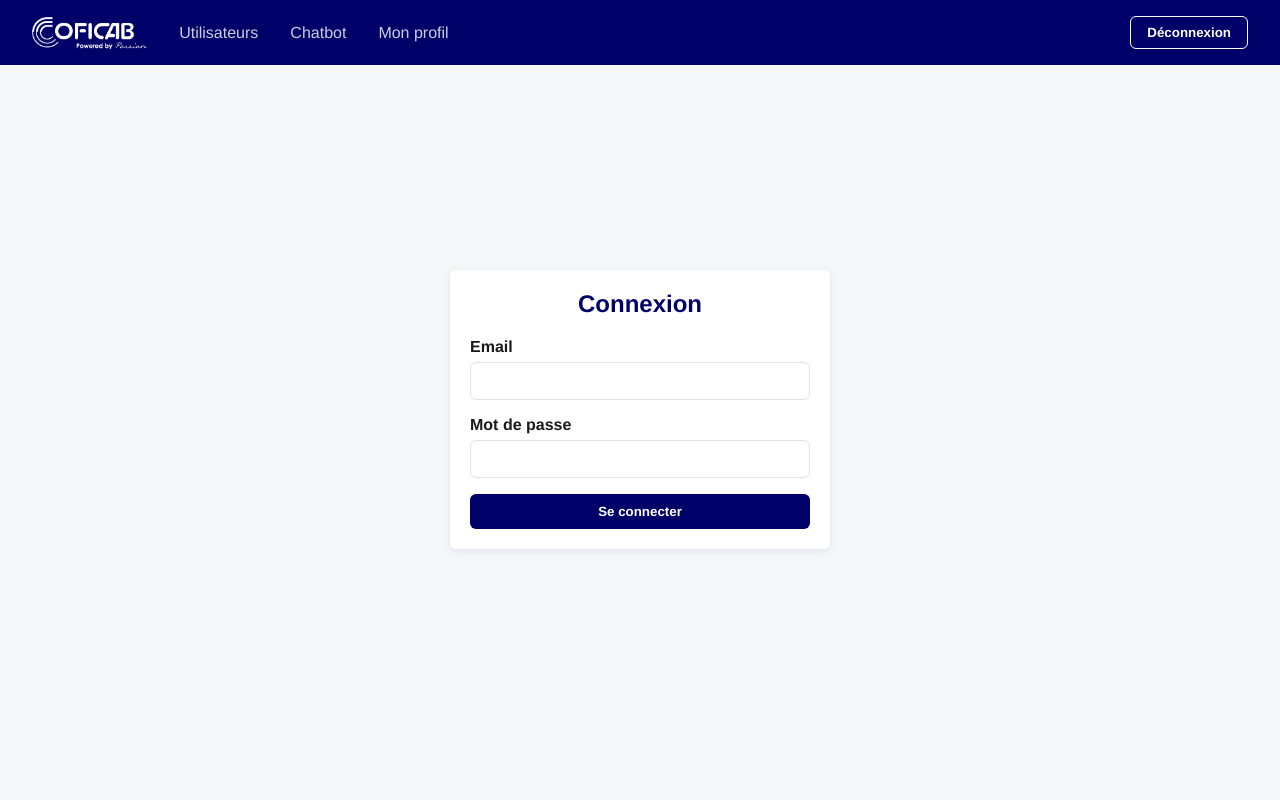
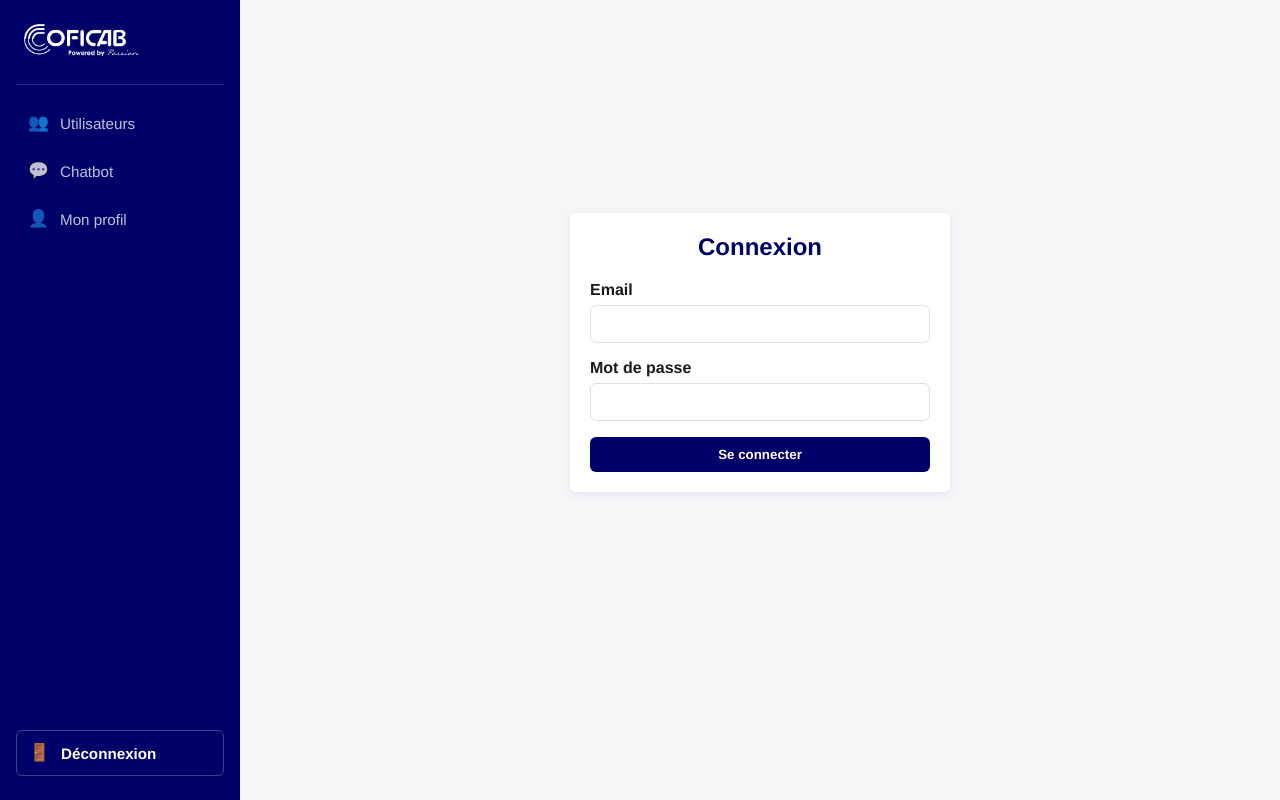
Before and after one commit to imenhammami12/coficab_project, an Angular app: page /login in a window 1280 px wide. Built offline with nearby package versions, Linux system fonts and the light colour scheme.

Commit message:
fix : interface

```diff
--- a/src/app/app.component.html
+++ b/src/app/app.component.html
@@ -1,13 +1,33 @@
-<header class="app-header">
-  <img src="coficab-logo.png" alt="Coficab" class="logo" />
-  <nav>
-    <a routerLink="/users" routerLinkActive="active">Utilisateurs</a>
-    <a routerLink="/chatbot" routerLinkActive="active">Chatbot</a>
-    <a routerLink="/profile" routerLinkActive="active">Mon profil</a>
-  </nav>
-  <button class="btn-logout" (click)="onLogout()">Déconnexion</button>
-</header>
+<div class="app-shell">
+  <aside class="sidebar">
+    <div class="sidebar-logo">
+      <img src="coficab-logo.png" alt="Coficab" />
+    </div>
 
-<main class="app-content">
-  <router-outlet />
-</main>
+    <nav class="sidebar-nav">
+      <a routerLink="/users" routerLinkActive="active" class="nav-item">
+        <span class="nav-icon">👥</span>
+        <span>Utilisateurs</span>
+      </a>
+      <a routerLink="/chatbot" routerLinkActive="active" class="nav-item">
+        <span class="nav-icon">💬</span>
+        <span>Chatbot</span>
+      </a>
+      <a routerLink="/profile" routerLinkActive="active" class="nav-item">
+        <span class="nav-icon">👤</span>
+        <span>Mon profil</span>
+      </a>
+    </nav>
+
+    <button class="sidebar-logout" (click)="onLogout()">
+      <span class="nav-icon">🚪</span>
+      <span>Déconnexion</span>
+    </button>
+  </aside>
+
+  <div class="main-area">
+    <main class="app-content">
+      <router-outlet />
+    </main>
+  </div>
+</div>
--- a/src/app/app.component.scss
+++ b/src/app/app.component.scss
@@ -1,73 +1,94 @@
-.app-header {
+.app-shell {
+  display: flex;
+  min-height: 100vh;
+}
+
+.sidebar {
+  width: 240px;
+  flex-shrink: 0;
   background: var(--coficab-primary);
   color: var(--coficab-white);
-  padding: 16px 32px;
   display: flex;
-  align-items: center;
-  gap: 32px;
+  flex-direction: column;
+  padding: 24px 16px;
+  position: sticky;
+  top: 0;
+  height: 100vh;
+}
 
-  .logo {
+.sidebar-logo {
+  padding: 0 8px 24px 8px;
+  margin-bottom: 16px;
+  border-bottom: 1px solid rgba(255, 255, 255, 0.15);
+
+  img {
     height: 32px;
-  }
-
-  nav a {
-    color: var(--coficab-white);
-    text-decoration: none;
-    opacity: 0.8;
-    font-weight: 500;
-
-    &.active,
-    &:hover {
-      opacity: 1;
-      border-bottom: 2px solid var(--coficab-white);
-    }
   }
 }
 
-.app-content {
-  padding: 24px 32px;
+.sidebar-nav {
+  flex: 1;
+  display: flex;
+  flex-direction: column;
+  gap: 4px;
 }
-.app-header {
-  background: var(--coficab-primary);
-  color: var(--coficab-white);
-  padding: 16px 32px;
+
+.nav-item {
   display: flex;
   align-items: center;
-  gap: 32px;
+  gap: 12px;
+  padding: 12px 12px;
+  border-radius: var(--coficab-radius);
+  color: var(--coficab-white);
+  text-decoration: none;
+  opacity: 0.75;
+  font-weight: 500;
+  font-size: 0.95em;
+  transition: background 0.15s ease, opacity 0.15s ease;
 
-
-
-  nav {
-    flex: 1;
-    display: flex;
-    gap: 32px;
+  &:hover {
+    background: rgba(255, 255, 255, 0.08);
+    opacity: 1;
   }
 
-  nav a {
-    color: var(--coficab-white);
-    text-decoration: none;
-    opacity: 0.8;
-    font-weight: 500;
-
-    &.active,
-    &:hover {
-      opacity: 1;
-      border-bottom: 2px solid var(--coficab-white);
-    }
+  &.active {
+    background: rgba(255, 255, 255, 0.15);
+    opacity: 1;
   }
 }
 
-.btn-logout {
+.nav-icon {
+  font-size: 1.1em;
+  width: 20px;
+  text-align: center;
+}
+
+.sidebar-logout {
+  display: flex;
+  align-items: center;
+  gap: 12px;
+  padding: 12px 12px;
   background: transparent;
-  border: 1px solid var(--coficab-white);
+  border: 1px solid rgba(255, 255, 255, 0.25);
+  border-radius: var(--coficab-radius);
   color: var(--coficab-white);
-  padding: 8px 16px;
-  border-radius: var(--coficab-radius);
   cursor: pointer;
   font-weight: 600;
+  font-size: 0.95em;
 
   &:hover {
-    background: var(--coficab-white);
-    color: var(--coficab-primary);
+    background: rgba(255, 255, 255, 0.1);
   }
 }
+
+.main-area {
+  flex: 1;
+  min-width: 0;
+  background: var(--coficab-grey-light);
+}
+
+.app-content {
+  padding: 32px 40px;
+  max-width: 1200px;
+  margin: 0 auto;
+}
--- a/src/app/features/user-management/components/user-list/user-list.component.html
+++ b/src/app/features/user-management/components/user-list/user-list.component.html
@@ -1,8 +1,9 @@
-<app-user-form></app-user-form>
+<div class="page-header">
+  <h2 class="page-title">Gestion des utilisateurs</h2>
+  <button class="btn-primary" (click)="onOpenAddForm()">+ Ajouter un utilisateur</button>
+</div>
 
 <div class="card">
-  <h2 class="page-title">Gestion des utilisateurs</h2>
-
   <table class="user-table">
     <thead>
       <tr>
@@ -16,9 +17,14 @@
     <tbody>
       @for (user of users(); track user.id) {
         <tr>
-          <td>{{ user.firstName }} {{ user.lastName }}</td>
+          <td>
+            <div class="user-cell">
+              <div class="avatar">{{ user.firstName[0] }}{{ user.lastName[0] }}</div>
+              <span>{{ user.firstName }} {{ user.lastName }}</span>
+            </div>
+          </td>
           <td>{{ user.email }}</td>
-          <td><span class="badge">{{ user.role }}</span></td>
+          <td><span class="badge" [class]="'badge-' + user.role">{{ user.role }}</span></td>
           <td>
             <span [class]="user.isActive ? 'status-active' : 'status-inactive'">
               {{ user.isActive ? 'Actif' : 'Inactif' }}
@@ -26,7 +32,7 @@
           </td>
           <td class="actions-cell">
             <button class="btn-secondary" (click)="onEdit(user)">Modifier</button>
-            <button class="btn-primary" (click)="onDelete(user.id)">Supprimer</button>
+            <button class="btn-danger" (click)="onDelete(user.id)">Supprimer</button>
           </td>
         </tr>
       }
@@ -34,4 +40,12 @@
   </table>
 </div>
 
+@if (showAddForm()) {
+  <div class="modal-backdrop" (click)="onCloseAddForm()">
+    <div (click)="$event.stopPropagation()">
+      <app-user-form (userAdded)="onCloseAddForm()"></app-user-form>
+    </div>
+  </div>
+}
+
 <app-user-edit [user]="selectedUser" (close)="onCloseEdit()"></app-user-edit>
--- a/src/app/features/user-management/components/user-list/user-list.component.scss
+++ b/src/app/features/user-management/components/user-list/user-list.component.scss
@@ -1,8 +1,13 @@
+.page-header {
+  display: flex;
+  justify-content: space-between;
+  align-items: center;
+  margin-bottom: 20px;
+}
+
 .page-title {
   color: var(--coficab-primary);
-  border-bottom: 2px solid var(--coficab-primary);
-  padding-bottom: 12px;
-  margin-bottom: 20px;
+  margin: 0;
 }
 
 .user-table {
@@ -13,30 +18,82 @@
     background: var(--coficab-primary);
     color: var(--coficab-white);
     text-align: left;
-    padding: 12px;
+    padding: 14px 16px;
+    font-size: 0.85em;
+    text-transform: uppercase;
+    letter-spacing: 0.03em;
   }
 
   td {
-    padding: 12px;
+    padding: 14px 16px;
     border-bottom: 1px solid var(--coficab-grey);
+    font-size: 0.95em;
   }
 
   tr:hover td {
     background: var(--coficab-grey-light);
   }
+
+  tr:last-child td {
+    border-bottom: none;
+  }
+}
+
+.user-cell {
+  display: flex;
+  align-items: center;
+  gap: 12px;
+}
+
+.avatar {
+  width: 36px;
+  height: 36px;
+  border-radius: 50%;
+  background: var(--coficab-primary);
+  color: var(--coficab-white);
+  display: flex;
+  align-items: center;
+  justify-content: center;
+  font-weight: 700;
+  font-size: 0.8em;
+  flex-shrink: 0;
 }
 
 .badge {
-  background: var(--coficab-grey-light);
-  color: var(--coficab-primary);
-  padding: 4px 10px;
+  padding: 4px 12px;
   border-radius: 12px;
-  font-size: 0.85em;
+  font-size: 0.8em;
   font-weight: 600;
+  text-transform: capitalize;
 }
 
-.status-active { color: var(--coficab-success); font-weight: 600; }
-.status-inactive { color: var(--coficab-danger); font-weight: 600; }
+.badge-admin {
+  background: #fdecea;
+  color: var(--coficab-danger);
+}
+
+.badge-manager {
+  background: #fff4e5;
+  color: var(--coficab-warning);
+}
+
+.badge-user {
+  background: #e8f0fe;
+  color: var(--coficab-primary);
+}
+
+.status-active {
+  color: var(--coficab-success);
+  font-weight: 600;
+  font-size: 0.9em;
+}
+
+.status-inactive {
+  color: var(--coficab-danger);
+  font-weight: 600;
+  font-size: 0.9em;
+}
+
 .actions-cell {
   display: flex;
   gap: 8px;
@@ -47,11 +104,38 @@
   color: var(--coficab-black);
   border: 1px solid var(--coficab-grey);
   border-radius: var(--coficab-radius);
-  padding: 10px 20px;
+  padding: 8px 16px;
   cursor: pointer;
   font-weight: 600;
+  font-size: 0.9em;
 
   &:hover {
     background: var(--coficab-grey);
   }
 }
+
+.btn-danger {
+  background: var(--coficab-white);
+  color: var(--coficab-danger);
+  border: 1px solid var(--coficab-danger);
+  border-radius: var(--coficab-radius);
+  padding: 8px 16px;
+  cursor: pointer;
+  font-weight: 600;
+  font-size: 0.9em;
+
+  &:hover {
+    background: var(--coficab-danger);
+    color: var(--coficab-white);
+  }
+}
+
+.modal-backdrop {
+  position: fixed;
+  inset: 0;
+  background: rgba(0, 1, 104, 0.4);
+  display: flex;
+  align-items: center;
+  justify-content: center;
+  z-index: 1000;
+}
--- a/src/app/features/user-management/components/user-list/user-list.component.ts
+++ b/src/app/features/user-management/components/user-list/user-list.component.ts
@@ -1,4 +1,4 @@
-import { Component, inject, OnInit } from '@angular/core';
+import { Component, inject, OnInit, signal } from '@angular/core';
 import { CommonModule } from '@angular/common';
 import { UserService } from '../../services/user.service';
 import { UserFormComponent } from '../user-form/user-form.component';
@@ -17,6 +17,7 @@ export class UserListComponent implements OnInit {
   users = this.userService.getUsers();
 
   selectedUser: User | null = null;
+  showAddForm = signal(false);
 
   ngOnInit() {
     this.userService.loadUsers();
@@ -33,4 +34,12 @@ export class UserListComponent implements OnInit {
   onCloseEdit() {
     this.selectedUser = null;
   }
+
+  onOpenAddForm() {
+    this.showAddForm.set(true);
+  }
+
+  onCloseAddForm() {
+    this.showAddForm.set(false);
+  }
 }
```
